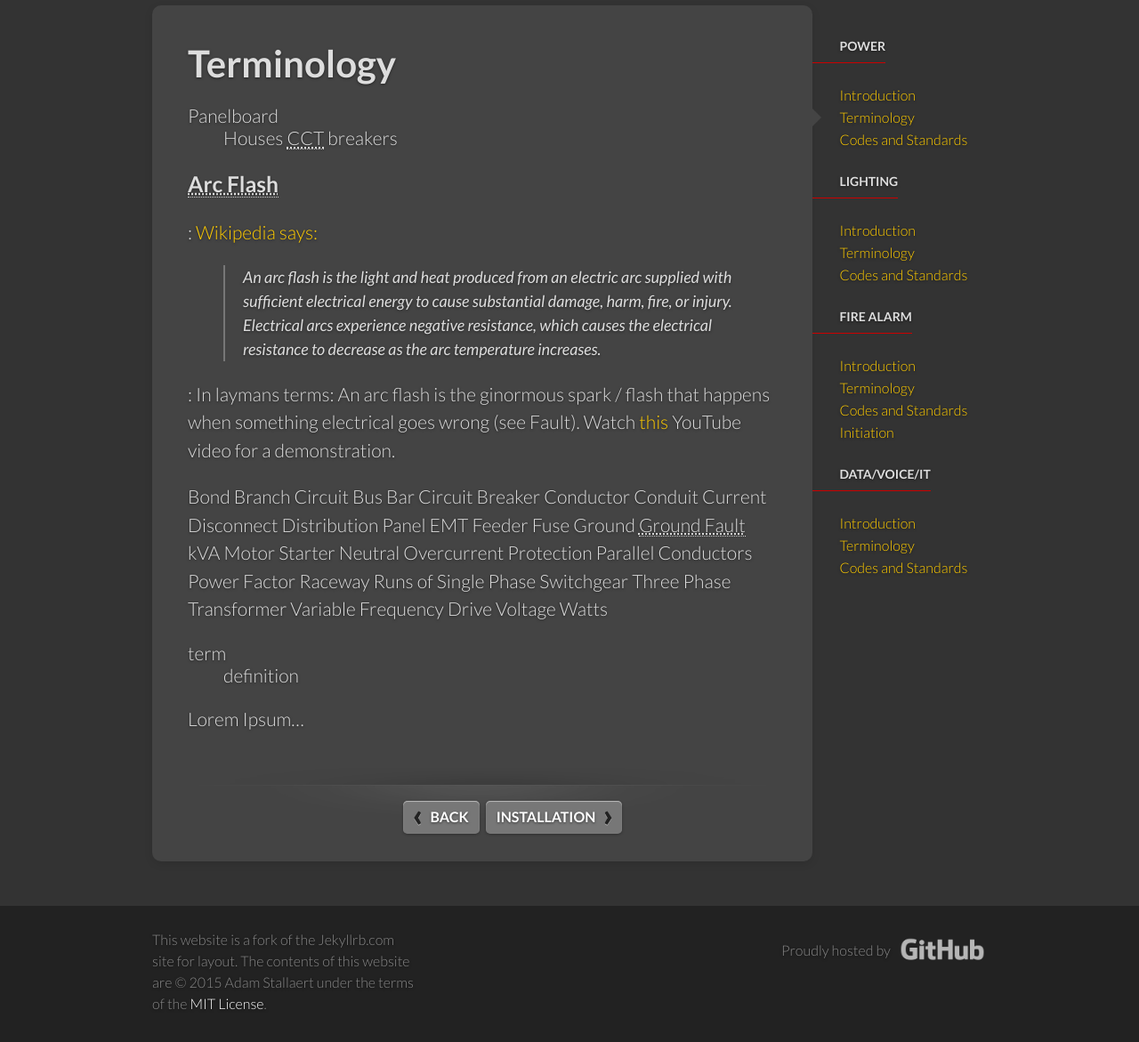
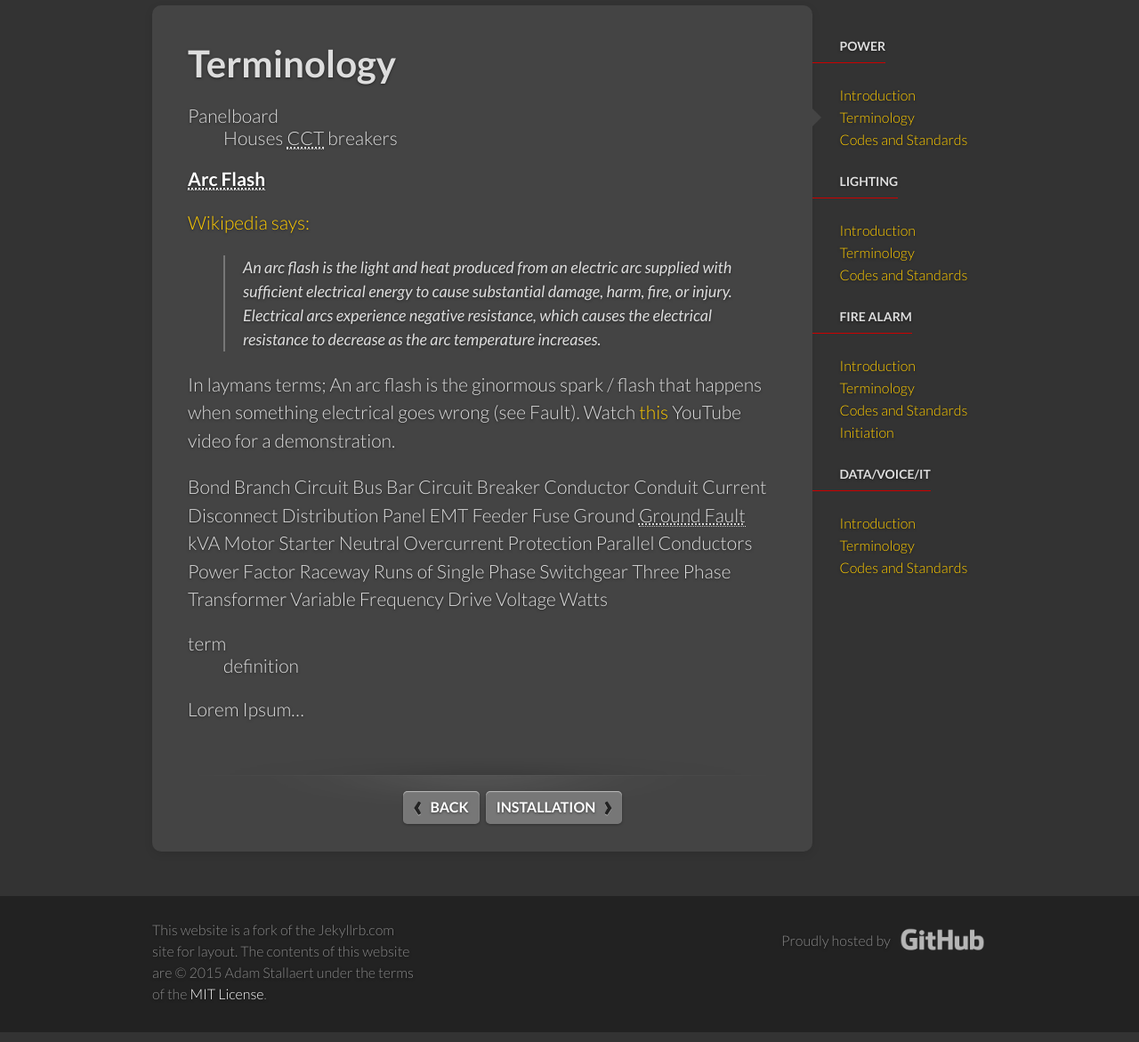
Before and after one commit to astallaert/astallaert.github.io, a Jekyll site: the page built from _ee/power-terminology.md, in a window 1280 px wide, cut to the strip 109-1280 px from the top of the page. Shown: the whole strip at 89% size. Built offline with Jekyll 4.4.1, drawn with Linux system fonts in a browser that asks for light colours.

```diff
--- a/_ee/power-terminology.md
+++ b/_ee/power-terminology.md
@@ -9,12 +9,12 @@ permalink: /ee/power-terminology/
 Panelboard
 : Houses CCT breakers
 
-### Arc Flash
-: [Wikipedia says:](http://en.wikipedia.org/wiki/Arc_flash)
+#### Arc Flash
+[Wikipedia says:](http://en.wikipedia.org/wiki/Arc_flash)
 
 > An arc flash is the light and heat produced from an electric arc supplied with sufficient electrical energy to cause substantial damage, harm, fire, or injury. Electrical arcs experience negative resistance, which causes the electrical resistance to decrease as the arc temperature increases.
 
-: In laymans terms: An arc flash is the ginormous spark / flash that happens when something electrical goes wrong (see Fault). Watch [this](http://goo.gl/KFDkxk) YouTube video for a demonstration.
+In laymans terms; An arc flash is the ginormous spark / flash that happens when something electrical goes wrong (see Fault). Watch [this](http://goo.gl/KFDkxk) YouTube video for a demonstration.
 
 
 Bond
```
